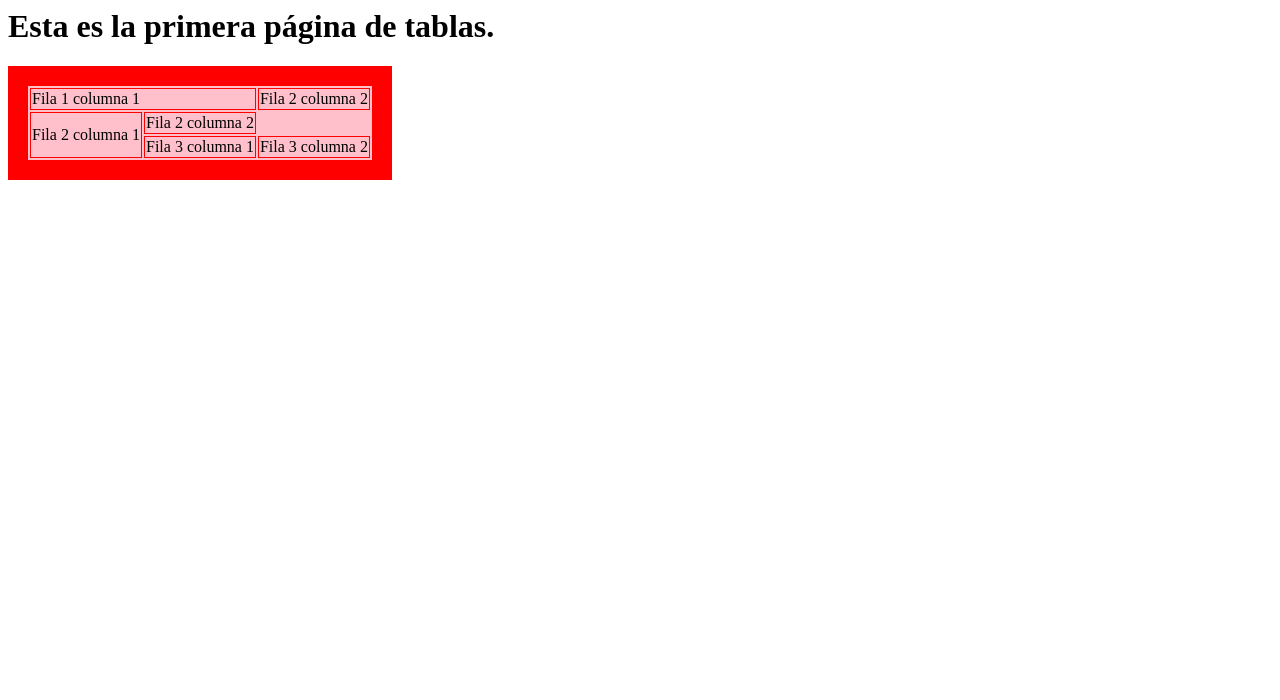
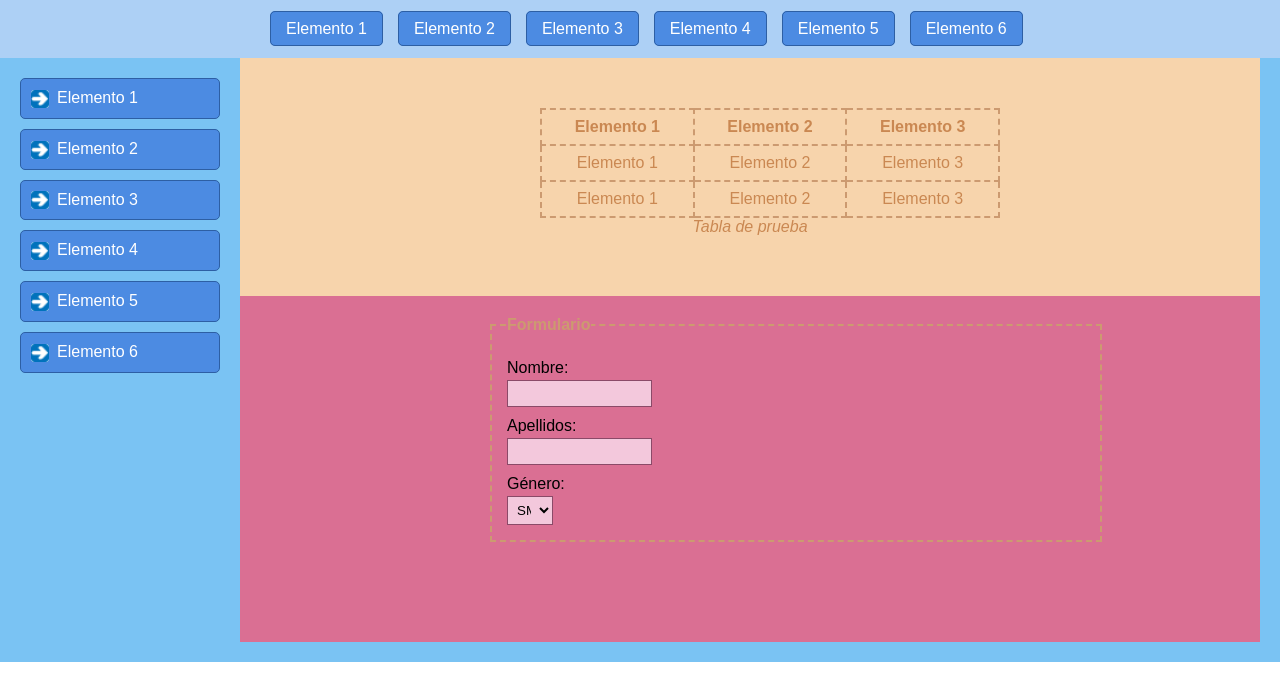
Before and after one commit to DanielMontoto/Clases, a plain HTML site: page index.html in a window 1280 px wide. Drawn offline with Linux system fonts and the light colour scheme.

Commit message:
Add files via upload

```diff
--- a/index.html
+++ b/index.html
@@ -1,23 +1,88 @@
-<html>
+<!DOCTYPE html>
+<html lang="es">
 <head>
-        <h1>
-            Esta es la primera página de tablas.
-        </h1>
+    <meta charset="UTF-8">
+    <meta name="viewport" content="width=device-width, initial-scale=1.0">
+    <title>Práctica HTML + CSS</title>
+    <link rel="stylesheet" href="stilos.css">
 </head>
 <body>
-        <table border="20" bordercolor="red" bgcolor="pink">
+
+    <!-- CABECERA -->
+    <div id="cabecera">
+        <ul class="menu_horizontal">
+            <li><a href="#">Elemento 1</a></li>
+            <li><a href="#">Elemento 2</a></li>
+            <li><a href="#">Elemento 3</a></li>
+            <li><a href="#">Elemento 4</a></li>
+            <li><a href="#">Elemento 5</a></li>
+            <li><a href="#">Elemento 6</a></li>
+        </ul>
+    </div>
+
+    <!-- CUERPO GENERAL -->
+    <div id="cuerpo">
+
+        <!-- MENÚ VERTICAL -->
+        <div id="menu_vertical">
+            <ul>
+                <li><a href="#"><img src="flecha_activa.png" class="icono">Elemento 1</a></li>
+                <li><a href="#"><img src="flecha_activa.png" class="icono">Elemento 2</a></li>
+                <li><a href="#"><img src="flecha_activa.png" class="icono">Elemento 3</a></li>
+                <li><a href="#"><img src="flecha_activa.png" class="icono">Elemento 4</a></li>
+                <li><a href="#"><img src="flecha_activa.png" class="icono">Elemento 5</a></li>
+                <li><a href="#"><img src="flecha_activa.png" class="icono">Elemento 6</a></li>
+            </ul>
+        </div>
+
+        <!-- CONTENEDOR TABLA + FORMULARIO -->
+        <div id="contenedor_derecha">
+
+            <!-- TABLA -->
+            <div id="tabla">
+                <table>
                     <tr>
-                <td background="/home/alumnotv/tabla/imagenes/123.jpeg" colspan="2">Fila 1 columna 1</td>
-                <td>Fila 2 columna 2</td>
+                        <th>Elemento 1</th>
+                        <th>Elemento 2</th>
+                        <th>Elemento 3</th>
                     </tr>
                     <tr>
-                <td rowspan="2">Fila 2 columna 1</td>
-                <td>Fila 2 columna 2</td>
+                        <td>Elemento 1</td>
+                        <td>Elemento 2</td>
+                        <td>Elemento 3</td>
                     </tr>
                     <tr>
-                <td>Fila 3 columna 1</td>
-                <td>Fila 3 columna 2</td>
+                        <td>Elemento 1</td>
+                        <td>Elemento 2</td>
+                        <td>Elemento 3</td>
                     </tr>
                 </table>
+                <p class="titulo">Tabla de prueba</p>
+            </div>
+
+            <!-- FORMULARIO -->
+            <div id="formulario_tabla" style="background: #da6f93; padding-bottom: 100px; padding-top: 20px;">
+                <form>
+                    <fieldset>
+                        <legend>Formulario</legend>
+
+                        <label>Nombre:</label>
+                        <input type="text">
+
+                        <label>Apellidos:</label>
+                        <input type="text">
+
+                        <label>Género:</label>
+                        <select style="width: 8%;">
+                            <option>SMR</option>
+                        </select>
+
+                    </fieldset>
+                </form>
+            </div>
+
+        </div>
+    </div>
+
 </body>
 </html>
--- /dev/null
+++ b/stilos.css
@@ -0,0 +1,149 @@
+/* RESETEO BÁSICO */
+* {
+    margin: 0;
+    padding: 0;
+    box-sizing: border-box;
+    font-family: Arial, sans-serif;
+}
+
+/* CABECERA */
+#cabecera {
+    background: #add0f5;
+    padding: 20px;
+}
+
+.menu_horizontal {
+    margin-left: 250px;
+    list-style: none;
+    display: flex;
+    gap: 15px;
+}
+
+.menu_horizontal a {
+    background: #4c8be2;
+    color: white;
+    padding: 8px 15px;
+    text-decoration: none;
+    border-radius: 5px;
+    border: 1px solid #2d5fa4;
+}
+
+.menu_horizontal a:hover {
+    background: #6ea8ff;
+}
+
+/* CUERPO */
+#cuerpo {
+    display: flex;
+    background: #7ac3f3;
+    padding: 20px;
+    padding-bottom: -20px;
+    min-height: 600px;
+}
+
+/* MENÚ VERTICAL */
+#menu_vertical {
+    width: 200px;
+}
+
+#menu_vertical ul {
+    list-style: none;
+}
+
+#menu_vertical li {
+    margin-bottom: 10px;
+}
+
+#menu_vertical .icono {
+    width: 18px;
+    height: 18px;
+    margin-right: 8px;
+    vertical-align: middle;
+}
+
+#menu_vertical a {
+    display: block;
+    background: #4c8be2;
+    color: white;
+    padding: 10px;
+    text-decoration: none;
+    border-radius: 5px;
+    border: 1px solid #2d5fa4;
+}
+
+#menu_vertical a:hover {
+    background: #6ea8ff;
+}
+
+/* CONTENEDOR DERECHA */
+#contenedor_derecha {
+    flex: 1;
+    padding-left: 20px;
+}
+
+/* TABLA */
+#tabla {
+    margin-top: -20px;
+    background: #f7d4ac;
+    padding: 50px;
+    margin-bottom: 0px;
+}
+
+#tabla .titulo {
+    text-align: center;
+    margin-bottom: 10px;
+    font-style: italic;
+     color: #ca8852;
+}
+
+table {
+    margin-left: 250px;
+    width: 50%;
+    border: 2px dashed #cc9a70;
+    border-collapse: collapse;
+}
+
+table th, table td {
+    border: 2px dashed #cc9a70;
+    color: #ca8852;
+    padding: 8px;
+    text-align: center;
+}
+
+/* FORMULARIO */
+#formulario_tabla fieldset {
+    margin-left: 250px;
+    width: 60%;
+    border: 2px dashed #cc9a70;
+    padding: 15px;
+
+}
+/*background: #da6f93;*/
+
+#formulario_tabla legend {
+
+    color: #cc9a70;
+    font-weight: bold;
+}
+
+#formulario_tabla label {
+
+    display: block;
+    margin-top: 10px;
+}
+
+#formulario_tabla input,
+#formulario_tabla select {
+    width: 25%;
+    padding: 5px;
+    margin-top: 3px;
+    border: 1px solid #8a4a68;
+    background: #f3c8dc;
+}
+
+#formulario_tabla input:focus,
+#formulario_tabla select:focus {
+    outline: none;
+    background: white;
+    border-color: #ff6fa8;
+}
```
Also changed, not shown: flecha_activa.png (added). Lines whose indentation alone changed are shown as unchanged.
